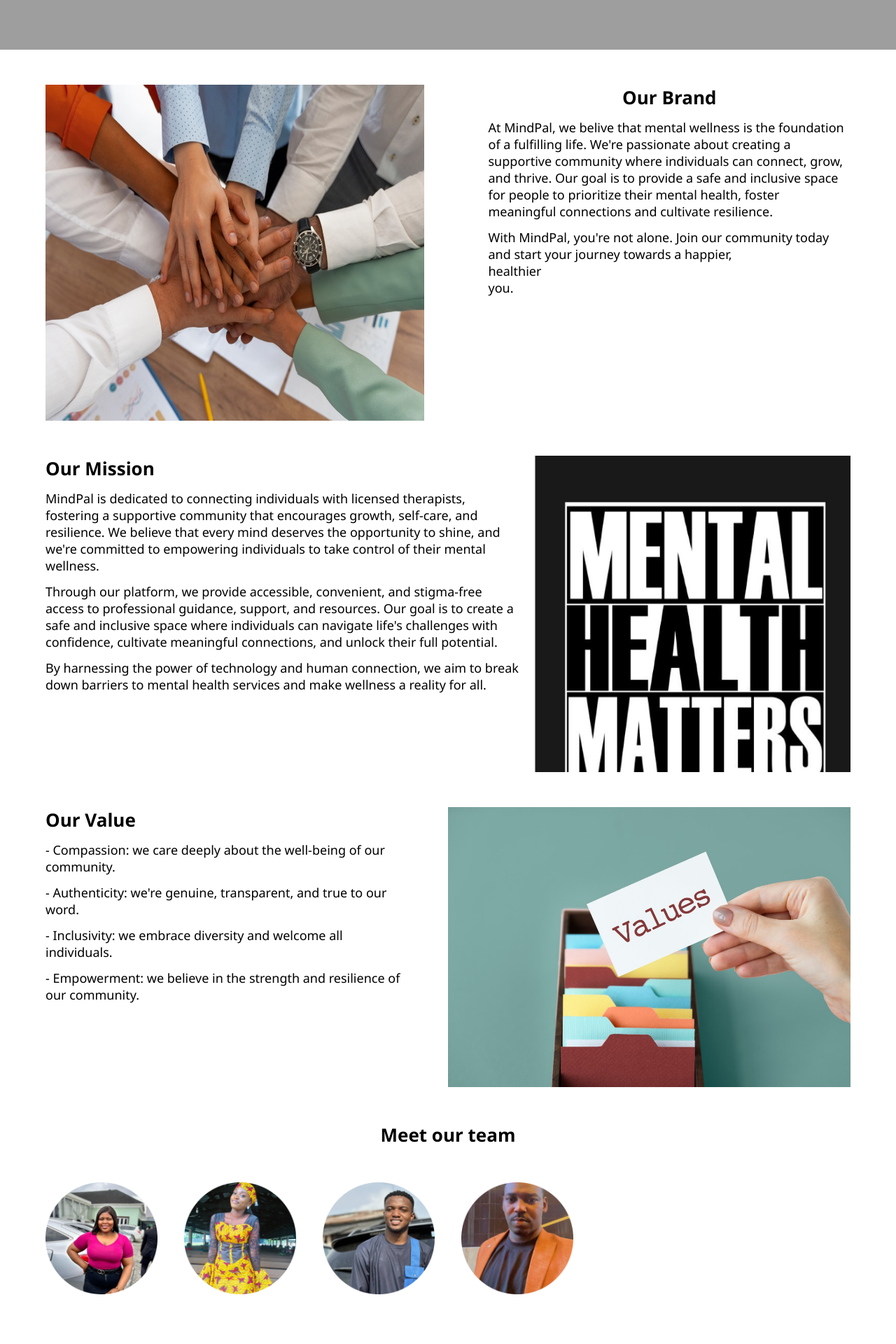
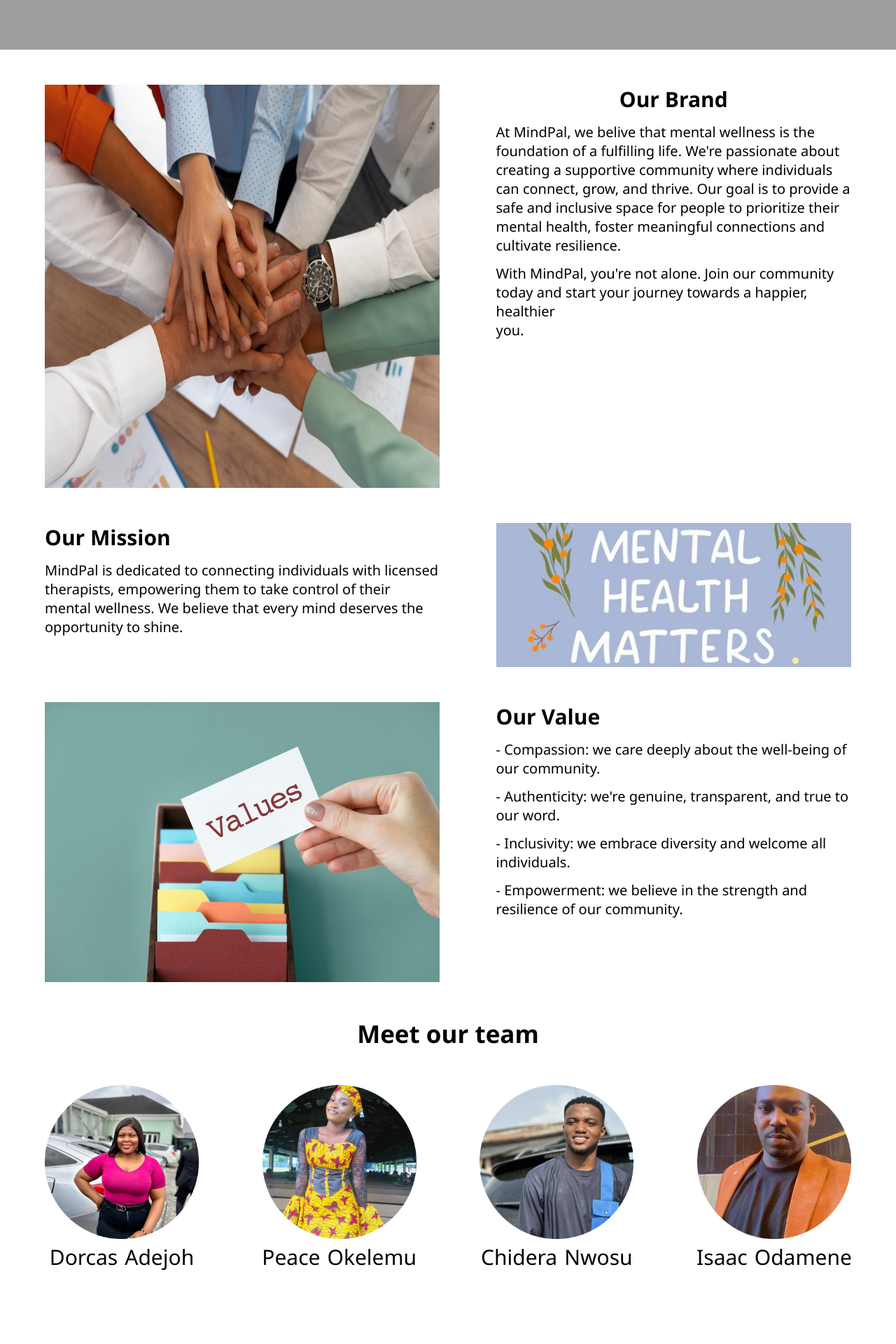
Before and after one commit to Edebo19/MindpalFinalProject, a React (Vite) app: page /#/about in a window 1280 px wide. Shown: the part 700-2620 px from the top of the page at 70% size. Built offline with nearby package versions, Linux system fonts and the light colour scheme; grey boxes are pictures that could not be loaded.

Commit message:
adjusted about css

```diff
--- a/src/components/BeforeLogin/Home/About.css
+++ b/src/components/BeforeLogin/Home/About.css
@@ -29,16 +29,16 @@
 .aboutBrand{
     height:auto;
     width: 100%;
-    padding-inline: 65px;
+    padding-inline: 5%;
     /* background:green; */
     justify-content: space-between;
     display: flex;
-    gap: 20px;
+    gap: 7%;
     margin-bottom: 50px;
 
     & .aboutBrandImage{
-        height: 60vh;
-        width: 47%;
+        height: 45vh;
+        width: 50%;
         background: orange;
 
         & img{
@@ -62,7 +62,7 @@
     }
     & p{
         font-family: var(--generalFontFamily--);
-        font-size: 18px;
+        font-size: 16px;
     }
     }
 
@@ -71,13 +71,13 @@
 .aboutMission{
     height:max-content;
     width: 100%;
-    padding-inline: 65px;
+    padding-inline: 5%;
     display: flex;
-    gap: 20px;
+    gap: 7%;
     margin-bottom: 50px;
 
     & .aboutMissionText{
-        width: 60%;
+        width: 50%;
         display: flex;
         flex-direction: column;
         gap: 13px;
@@ -100,8 +100,8 @@
     }
 
     & .aboutMissionImage{
-        width: 40%;
-        /* height: 70vh; */
+        width: 45%;
+        /* height: 200px; */
         /* background: grey; */
     }
 }
@@ -109,9 +109,9 @@
 .aboutValue{
     height:max-content;
     width: 100%;
-    padding-inline: 65px;
+    padding-inline: 5%;
     display: flex;
-    gap: 20px;
+    gap: 7%;
     margin-bottom: 50px;
     justify-content: space-between;
 
@@ -138,7 +138,7 @@
     }
 
     & .aboutValueImage{
-        height: 50vh;
+        height: 35vh;
         width: 50%;
         /* background: green; */
 
@@ -159,20 +159,352 @@
 
 .aboutTeamImage{
     width: 100%;
-    height: 200px;
+    /* height: 200px; */
     /* background: yellow; */
-    padding-inline: 65px;
-    margin-bottom: 100px;
+    padding-inline: 5%;
+    margin-bottom: 15%;
     display: flex;
     justify-content: space-between;
 
     .aboutTeamImageContainer{
-        width: 160px;
-        height: 160px;
+        width: 280px;
+        height: 280px;
         /* background: blue; */
         border-radius: 50%;
+
+    }
+    .aboutT{
+        font-size: 25px;
+        gap: 10px;
     }
 }
-@media screen and (max-width:430px) {
 
+@media screen and (720px <= width < 1024px) {
+    .aboutBrand{
+        & .aboutBrandImage{
+            height: 51vh;
+        }
+        & .aboutBrandText{
+        & h4{
+            font-size: 26px;
+        }
+        & p{
+            font-size: 18px;
+        }
+        }
+    }
+
+    .aboutMission{
+        & .aboutMissionText{
+            & h4{
+                font-size: 26px;
+            }
+            & span{
+                & p{
+                    font-size: 18px;
+                }
+            }
+        }
+        & .aboutMissionImage{
+            width: 45%;
+        }
+    }
+
+    .aboutValue{
+        & .aboutValueText{
+            & h4{
+                font-size: 26px;
+            }
+            & span{
+                & p{
+                    font-size: 18px;
+                }
+            }
+        }
+        & .aboutValueImage{
+            height: 37vh;
+        }
+    }
+    .aboutTeamImage{
+        .aboutTeamImageContainer{
+            width: 160px;
+            height: 160px;
+        }
+        .aboutT{
+            font-size: 20px;
+            gap: 5px;
+        }
+    }
 }
+
+@media screen and (1024px <= width < 1500px) {
+    .aboutBrand{
+        & .aboutBrandImage{
+            height: 72vh;
+        }
+        & .aboutBrandText{
+        & h4{
+            font-size: 30px;
+        }
+        & p{
+            font-size: 20px;
+        }
+        }
+    }
+
+    .aboutMission{
+        & .aboutMissionText{
+            & h4{
+                font-size: 30px;
+            }
+            & span{
+                & p{
+                    font-size: 20px;
+                }
+            }
+        }
+        & .aboutMissionImage{
+            width: 45%;
+        }
+    }
+
+    .aboutValue{
+        & .aboutValueText{
+            & h4{
+                font-size: 30px;
+            }
+            & span{
+                & p{
+                    font-size: 20px;
+                }
+            }
+        }
+        & .aboutValueImage{
+            height: 50vh;
+        }
+    }
+    .aboutTeam{
+        font-size: 35px;
+    }
+    .aboutTeamImage{
+        & .aboutTeamImageContainer{
+            width: 220px;
+            height: 220px;
+        }
+        & .aboutT{
+            font-size: 30px;
+            gap: 10px;
+        }
+    }
+}
+
+@media screen and (1500px <= width < 2000px) {
+    .aboutBrand{
+        & .aboutBrandImage{
+            height: 50vh;
+        }
+        & .aboutBrandText{
+        & h4{
+            font-size: 38px;
+        }
+        & p{
+            font-size: 20px;
+        }
+        }
+    }
+
+    .aboutMission{
+        & .aboutMissionText{
+            & h4{
+                font-size: 38px;
+            }
+            & span{
+                & p{
+                    font-size: 28px;
+                }
+            }
+        }
+        & .aboutMissionImage{
+            width: 45%;
+        }
+    }
+
+    .aboutValue{
+        & .aboutValueText{
+            & h4{
+                font-size: 38px;
+            }
+            & span{
+                & p{
+                    font-size: 28px;
+                }
+            }
+        }
+        & .aboutValueImage{
+            height: 33vh;
+        }
+    }
+    .aboutTeam{
+        font-size: 38px;
+    }
+    .aboutTeamImage{
+        & .aboutTeamImageContainer{
+            width: 330px;
+            height: 330px;
+        }
+        & .aboutT{
+            font-size: 33px;
+            gap: 10px;
+        }
+    }
+}
+
+@media screen and (width >= 2000px) {
+    .aboutBrand{
+        & .aboutBrandImage{
+            height: 50vh;
+        }
+        & .aboutBrandText{
+        & h4{
+            font-size: 55px;
+        }
+        & p{
+            font-size: 40px;
+        }
+        }
+    }
+
+    .aboutMission{
+        & .aboutMissionText{
+            & h4{
+                font-size: 55px;
+            }
+            & span{
+                & p{
+                    font-size: 45px;
+                }
+            }
+        }
+        & .aboutMissionImage{
+            width: 45%;
+        }
+    }
+
+    .aboutValue{
+        & .aboutValueText{
+            & h4{
+                font-size: 55px;
+            }
+            & span{
+                & p{
+                    font-size: 45px;
+                }
+            }
+        }
+        & .aboutValueImage{
+            height: 33vh;
+        }
+    }
+    .aboutTeam{
+        font-size: 55px;
+    }
+    .aboutTeamImage{
+        & .aboutTeamImageContainer{
+            width: 440px;
+            height: 440px;
+        }
+        & .aboutT{
+            font-size: 45px;
+            gap: 15px;
+        }
+    }
+}
+
+
+
+
+
+
+@media screen and (width < 720px) {
+    .aboutBrand{
+        flex-direction: column;
+        gap:15px;
+
+        & .aboutBrandImage{
+            width: 100%;
+            height: 50vh;
+            order: 2;
+        }
+        & .aboutBrandText{
+            width: 100%;
+            order: 1;
+        & h4{
+            font-size: 21px;
+            justify-content: flex-start;
+        }
+        & p{
+            font-size: 16px;
+        }
+        }
+    }
+
+    .aboutMission{
+        flex-direction: column;
+        gap:15px;
+        & .aboutMissionText{
+            width: 100%;
+            & h4{
+                font-size: 21px;
+            }
+            & span{
+                & p{
+                    font-size: 16px;
+                }
+            }
+        }
+        & .aboutMissionImage{
+            width: 100%;
+        }
+    }
+
+    .aboutValue{
+        flex-direction: column;
+        gap:15px;
+        & .aboutValueText{
+            width: 100%;
+            order:1;
+            & h4{
+                font-size: 21px;
+            }
+            & span{
+                & p{
+                    font-size: 16px;
+                }
+            }
+        }
+        & .aboutValueImage{
+            order: 2;
+            height: 50vh;
+            width: 100%;
+        }
+    }
+    .aboutTeam{
+        font-size: 21px;
+
+    }
+    .aboutTeamImage{
+        flex-direction: column;
+        width: 100%;
+        align-items: center;
+        gap:70px;
+
+        & .aboutTeamImageContainer{
+            width: 280px;
+            height: 280px;
+        }
+        & .aboutT{
+            font-size: 20px;
+            gap: 5px;
+        }
+    }
+}
--- a/src/components/BeforeLogin/Home/About.jsx
+++ b/src/components/BeforeLogin/Home/About.jsx
@@ -1,7 +1,7 @@
 import React from 'react'
 import "./About.css"
 import abouthero from '../../../assets/abouthero.png'
-import aboutmission from "../../../assets/aboutmission.png"
+import aboutmission from "../../../assets/aboutmission.jpg"
 import aboutteam1 from "../../../assets/aboutteam1.png"
 import aboutteam2 from "../../../assets/aboutteam2.png"
 import aboutteam3 from "../../../assets/aboutteam3.png"
@@ -35,19 +35,16 @@
             <h4>Our Mission</h4>
             <span>
               <p>
-                MindPal is dedicated to connecting individuals with licensed therapists, fostering a supportive community that encourages growth, self-care, and resilience. We believe that every mind deserves the opportunity to shine, and we're committed to empowering individuals to take control of their mental wellness.
-              </p>
-              <p>
-                Through our platform, we provide accessible, convenient, and stigma-free access to professional guidance, support, and resources. Our goal is to create a safe and inclusive space where individuals can navigate life's challenges with confidence, cultivate meaningful connections, and unlock their full potential.
-              </p>
-              <p>
-                By harnessing the power of technology and human connection, we aim to break down barriers to mental health services and make wellness a reality for all.
+                MindPal is dedicated to connecting individuals with licensed therapists, empowering them to take control of their mental wellness. We believe that every mind deserves the opportunity to shine.
               </p>
             </span>
           </div>
           <div className="aboutMissionImage"> <img src={aboutmission} alt="" srcset="" /> </div>
         </div>
         <div className="aboutValue">
+          <div className="aboutValueImage">
+            <img src={valueImage} alt="" />
+          </div>
           <div className="aboutValueText">
             <h4>Our Value</h4>
             <span>
@@ -65,18 +62,13 @@
               </p>
             </span>
           </div>
-          <div className="aboutValueImage">
-            <img src={valueImage} alt="" />
-          </div>
         </div>
         <h4 className="aboutTeam"  id="team">Meet our team</h4>
         <div className="aboutTeamImage">
-          <div className="aboutTeamImageContainer"> <img src={aboutteam1} alt="" srcset="" /> </div>
-          <div className="aboutTeamImageContainer"> <img src={aboutteam2} alt="" srcset="" /> </div>
-          <div className="aboutTeamImageContainer"> <img src={aboutteam3} alt="" srcset="" /> </div>
-          <div className="aboutTeamImageContainer"> <img src={aboutteam4} alt="" srcset="" /> </div>
-          <div className="aboutTeamImageContainer"></div>
-          <div className="aboutTeamImageContainer"></div>
+          <div className="aboutTeamImageContainer"> <img src={aboutteam1} alt="" srcset="" /> <p className="aboutT" style={{display: "flex", justifyContent:"center"}}><span>Dorcas</span> <span>Adejoh</span></p></div>
+          <div className="aboutTeamImageContainer"> <img src={aboutteam2} alt="" srcset="" /> <p className="aboutT" style={{display: "flex", justifyContent:"center"}}><span>Peace</span> <span>Okelemu</span></p> </div>
+          <div className="aboutTeamImageContainer"> <img src={aboutteam3} alt="" srcset="" /> <p className="aboutT" style={{display: "flex", justifyContent:"center"}}><span>Chidera</span> <span>Nwosu</span></p> </div>
+          <div className="aboutTeamImageContainer"> <img src={aboutteam4} alt="" srcset="" /> <p className="aboutT" style={{display: "flex", justifyContent:"center"}}><span>Isaac</span> <span>Odamene</span> </p> </div>
         </div>
 
       </div>
```
Also changed, not shown: src/assets/aboutmission.jpg (added).
